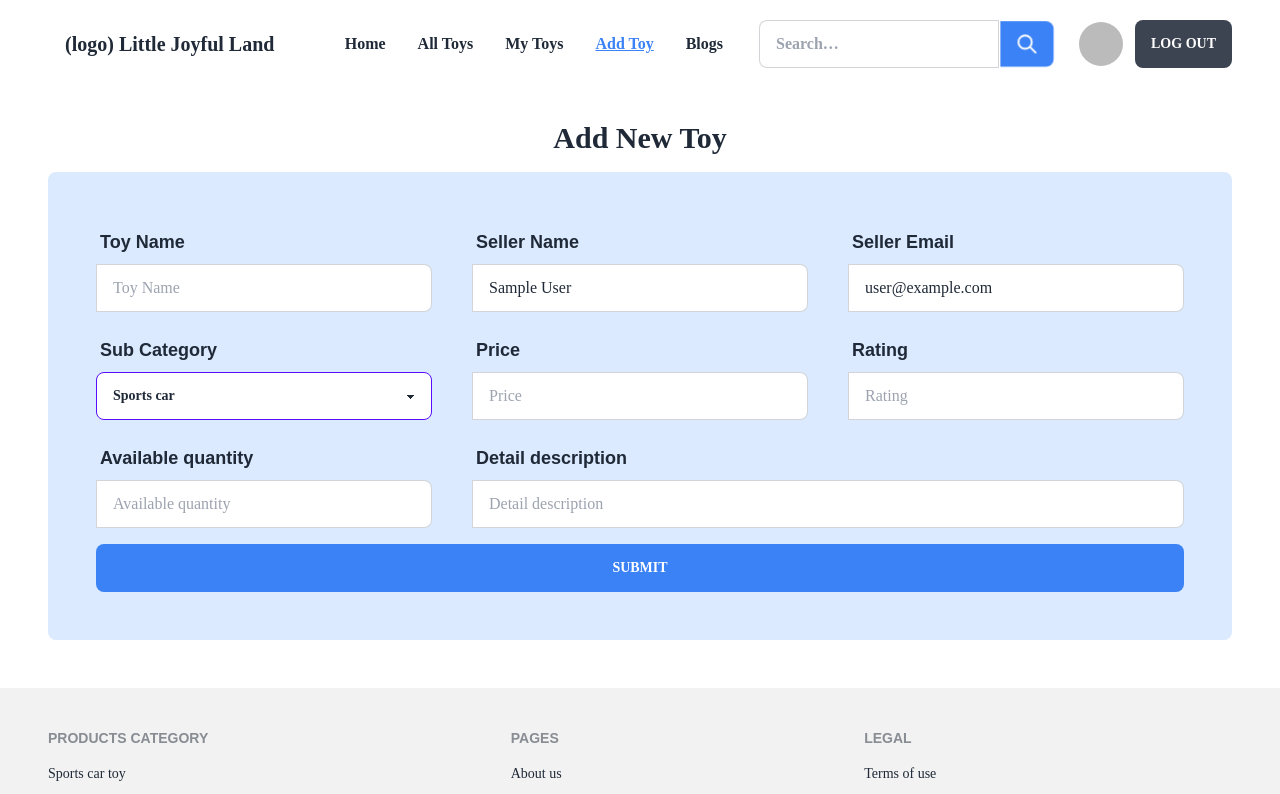
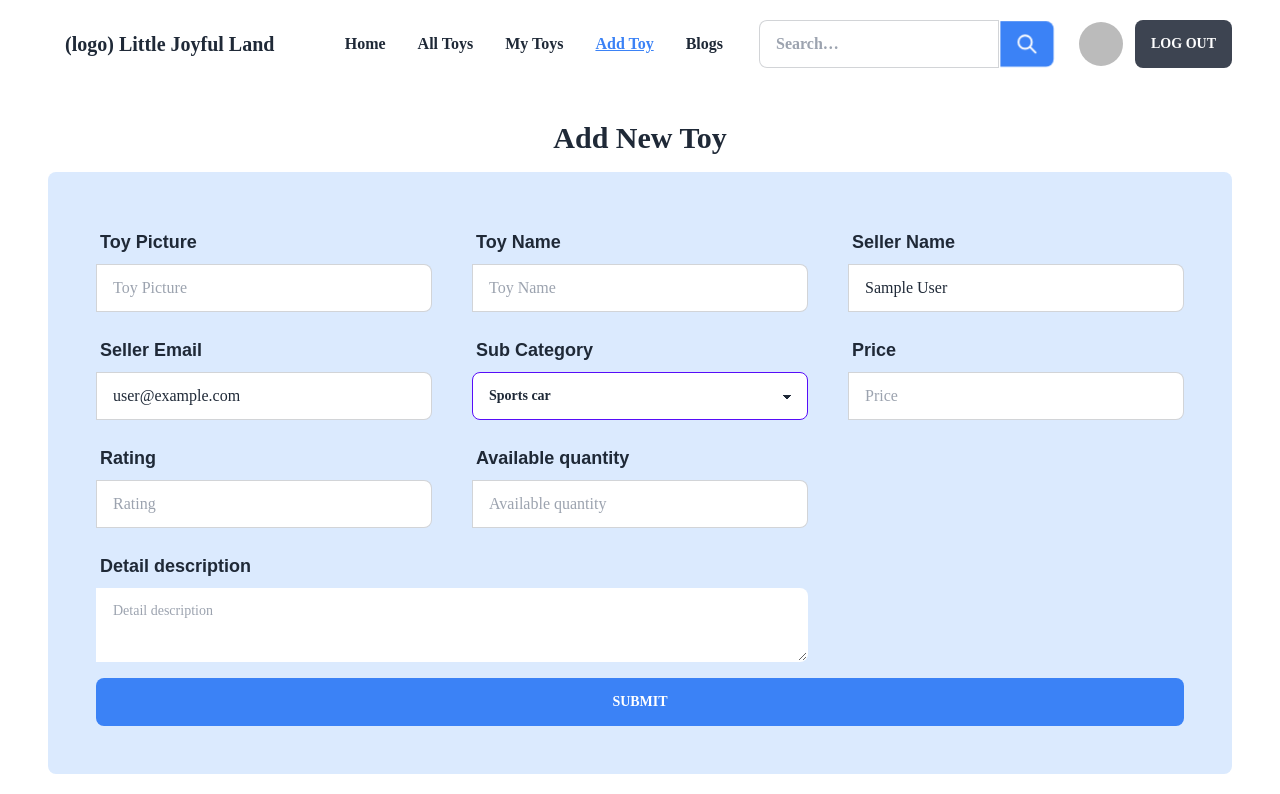
Before and after one commit to pm-rahman/little-joyful-land-client, a React (Vite) app: page /add-toy in a window 1280 px wide. Shown: the top 794 px of the page. Built offline with nearby package versions, Linux system fonts and the light colour scheme; no server answers; sample sign-in values are in the browser's storage.

Commit message:
create toy in data base

```diff
--- a/src/Pages/AddToy/AddToy.jsx
+++ b/src/Pages/AddToy/AddToy.jsx
@@ -1,15 +1,49 @@
 import { useContext } from "react";
 import { useForm } from "react-hook-form";
 import { AuthContext } from "../../Providers/AuthProvider/AuthProvider";
+import Title from "../../Components/Title/Title";
+import Swal from "sweetalert2";
 const AddToy = () => {
     const { user } = useContext(AuthContext)
     const { register, handleSubmit, formState: { errors } } = useForm();
-    const onSubmit = data => console.log(data);
+    Title('Add-Toy')
+
+    const onSubmit = data => {
+        console.log(data);
+        fetch('http://localhost:5000/toys', {
+            method: 'POST',
+            headers: {
+                'content-type': 'application/json'
+            },
+            body: JSON.stringify(data)
+        })
+            .then(res => res.json())
+            .then(data => {
+                if (data.acknowledged) {
+                    Swal.fire({
+                        position: 'top-end',
+                        icon: 'success',
+                        title: 'Toy Created Successfully',
+                        showConfirmButton: false,
+                        timer: 1500
+                    })
+                }
+                console.log(data);
+            })
+    };
     return (
         <div>
             <h3 className="text-3xl text-center font-bold mb-4">Add New Toy</h3>
             <form onSubmit={handleSubmit(onSubmit)} className="grid grid-cols-3 gap-x-10 gap-y-4 bg-blue-100 p-12 rounded-lg">
                 {/* register your input into the hook by invoking the "register" function */}
+                <div className="form-control">
+                    <label className="label">
+                        <span className="label-text text-lg font-semibold">Toy Picture</span>
+                    </label>
+                    <label className="input-group">
+                        <input type="url" {...register("toyPic", { required: true })} placeholder="Toy Picture" className="input input-bordered w-full" />
+                    </label>
+                </div>
                 <div className="form-control">
                     <label className="label">
                         <span className="label-text text-lg font-semibold">Toy Name</span>
@@ -39,7 +73,7 @@ const AddToy = () => {
                         <span className="label-text text-lg font-semibold">Sub Category </span>
                     </label>
                     <select {...register("subCategory")} className="select select-primary w-full">
-                    <option value="sportsCar">Sports car</option>
+                        <option value="sportsCar">Sports car</option>
                         <option value="truck">Truck</option>
                         <option value="regularCar">Regular car</option>
                     </select>
@@ -73,7 +107,7 @@ const AddToy = () => {
                         <span className="label-text text-lg font-semibold">Detail description</span>
                     </label>
                     <label className="input-group">
-                        <input type="text" {...register("description", { required: true })} placeholder="Detail description" className="input input-bordered w-full" />
+                        <textarea type="text" {...register("description", { required: true })} placeholder="Detail description" className="textarea w-full" ></textarea>
                     </label>
                 </div>
                 {errors.exampleRequired && <span className="text-red-500 font-semibold">This field is required</span>}
```
